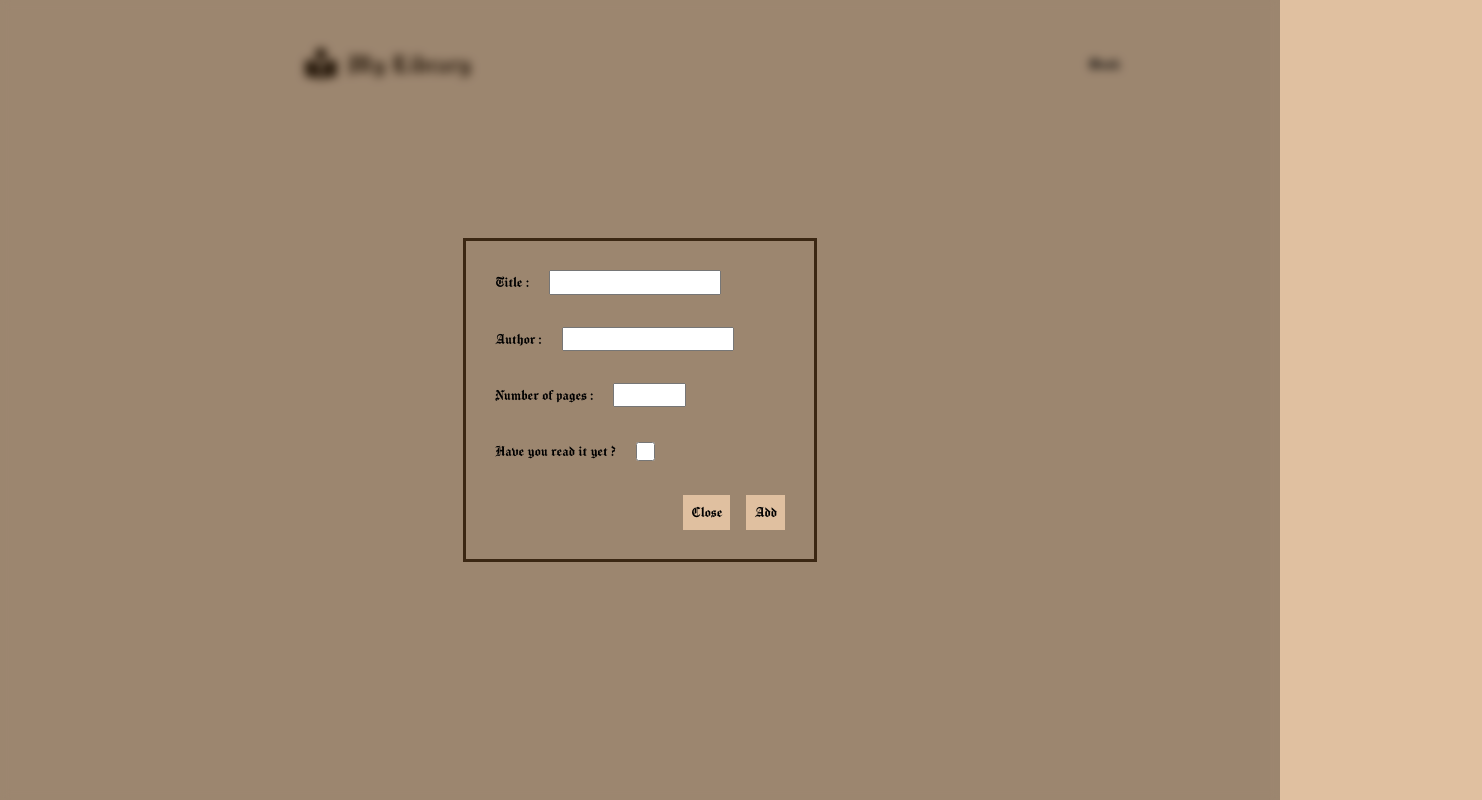
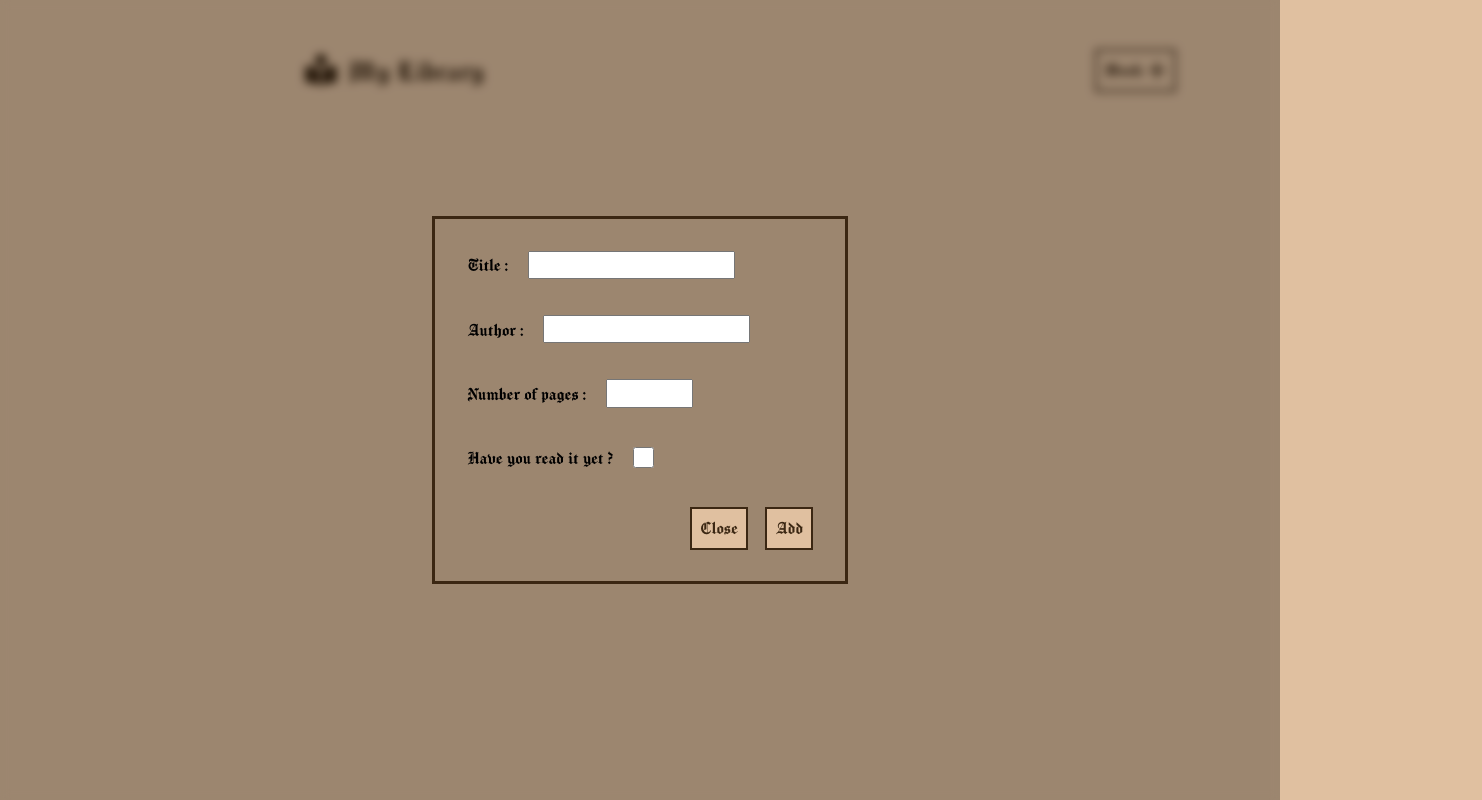
Before and after one commit to IdrissiYouness/odin-library, a plain HTML site: page index.html in a window 1280 px wide. Both pictures are taken after a click on the button "Book". Shown: the whole page, 1482 px wide, since content can reach past the window. Drawn offline with Linux system fonts and the light colour scheme; files whose address does not match are found by name.

Commit message:
fix: Adjust button hovering behavior

```diff
--- a/library.js
+++ b/library.js
@@ -36,6 +36,19 @@ function TogglePopUp () {
   popup.classList.toggle("show");
 }
 
+  const openDialogBtn = document.querySelector(".btn.open-dialog-btn");
+  const addIcon = document.querySelector("#add-icon");
+
+  openDialogBtn.addEventListener('mouseover', () => {
+    addIcon.style.fill = '#e0c0a0';
+  });
+
+
+  openDialogBtn.addEventListener('mouseout', () => {
+    addIcon.style.fill = '#3b2713';
+  });
+
+
  const addNewBookBtn = document.querySelector('.btn.addBookBtn');
 
 
@@ -61,6 +74,9 @@ function TogglePopUp () {
     console.log(`book number ${newBook.id} created`);
 
  });
+
+
+
 
 
 function RenderBookCard(book){
--- a/style.css
+++ b/style.css
@@ -10,6 +10,7 @@
 
 *{
     font-family: "Chomsky", system-ui;
+    font-size: 1.1rem;
 }
 body{
     display: grid;
@@ -40,7 +41,7 @@ nav{
 
 #add-icon{
     width: 18px;
-    fill: #e0c0a0;
+    fill: #3b2713;
 }
 
 /*
@@ -75,6 +76,8 @@ button{
     gap:5px;
     cursor: pointer;
     background-color: #e0c0a0;
+    color: #3b2713;
+
 }
 
 button:hover{
@@ -95,7 +98,7 @@ button:hover{
 .book-card{
     display: flex;
     flex-direction: column;
-    border:solid black;
+    border:solid #3b2713;
     padding: 1rem;
     justify-content: center;
     align-items: center;
@@ -146,7 +149,7 @@ button:hover{
 
 .btn{
     cursor: pointer;
-    border: 0;
+    border: 2px solid #3b2713;
     padding:8px;
 }
 
```
Also changed, not shown: index.html (+1 -1 lines).
